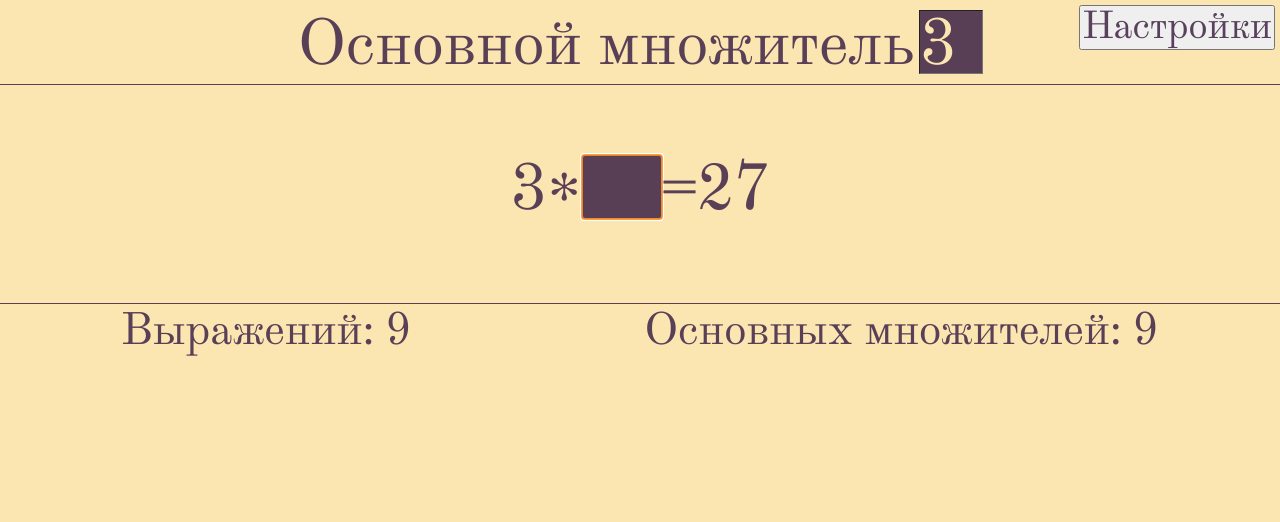
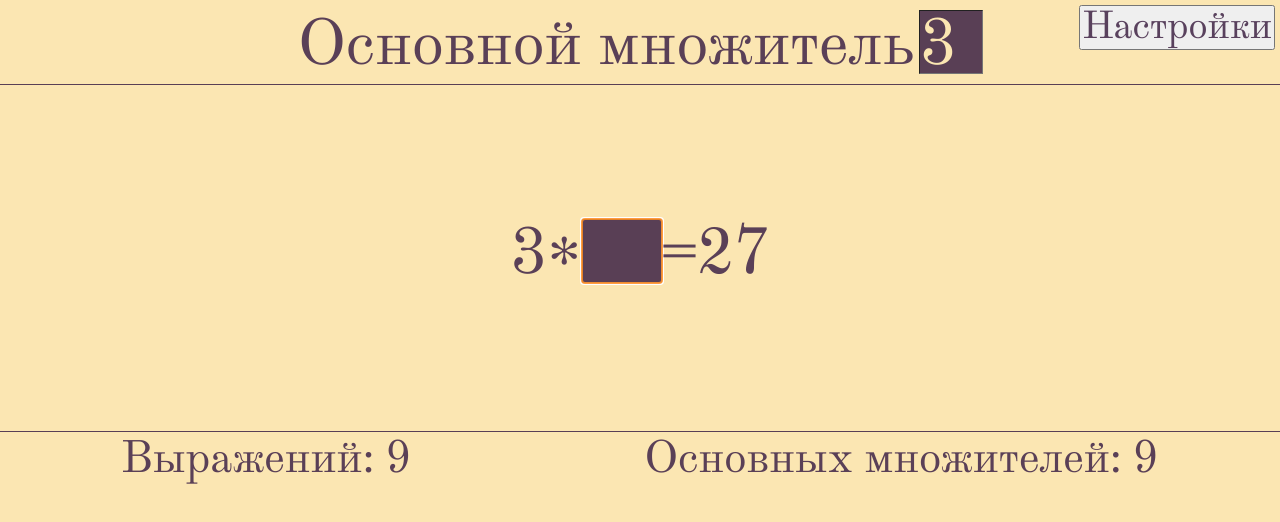
Before and after one commit to Ormadont/mt3, a React (Create React App) app: page / in a window 1280 px wide. Shown: the top 522 px of the page. Built offline with nearby package versions, Linux system fonts and the light colour scheme.

Commit message:
Fix style of Timer

```diff
--- a/src/App/App.js
+++ b/src/App/App.js
@@ -6,6 +6,7 @@ import Options from '../Options/Options';
 import Expression from '../Expression/Expression';
 import AllExpressions from '../AllExpressions/AllExpressions';
 import AddExression from '../AddExression/AddExression';
+import Timer from '../Timer/Timer';
 import { getExprs as getExpressions, getFactors } from '../stuff/modules';
 
 class App extends Component {
@@ -171,7 +172,7 @@ class App extends Component {
   }
 
   render() {
-    const timer = <span>Секунды: {this.state.seconds}</span>
+    const timer = <span>{this.state.seconds}</span>
     let addFucn = this.state.options.showAddFunc ? (
       <>
         <button onClick={this.nextEpression_handleClick}>Другое выражение</button>
@@ -192,7 +193,6 @@ class App extends Component {
 
     const sessionStatus =
       <>
-        { this.state.options.checkKnowledge ? timer : null }
         <div className={styles.sessionStatus}>
           <span>Выражений: {this.state.expressions.length}</span>
           <span>Основных множителей: {this.mainFactors.length + 1}</span>
@@ -216,6 +216,10 @@ class App extends Component {
 
         {/* header */}
         <header className={styles.center}>
+          <Timer
+            checkKnowledge = {this.state.options.checkKnowledge}
+            timer = {timer}
+          />
           <label>Основной множитель</label>
           <input value={this.state.mainFactor} onChange={this.changeMainFactor_handleChange} type="number"></input>
           <Options
@@ -237,6 +241,8 @@ class App extends Component {
             checkAnswer={this.checkAnswer_handleKeyUp}
             changeAnswer={this.changeAnswer_handleChange}
             checkKnowledgeIsEnd={this.state.checkKnowledgeIsEnd}
+            checkKnowledge={this.state.options.checkKnowledge}
+            seconds={this.state.seconds}
           />
         </section>
 
--- a/src/Expression/Expression.js
+++ b/src/Expression/Expression.js
@@ -29,9 +29,38 @@ const expression = props => {
         default:
             break;
     }
-    let style = props.receivedRightAnswer ? styles.rightExpression : null;
+    let style = props.receivedRightAnswer ? styles.rightExpression : '';
+    if (props.checkKnowledge) {
+        style += styles.cusBorder + ' ';
+        switch (props.seconds) {
+            case 9:
+            case 8:
+                style += styles.sec_5 + ' ';
+                break;
+            case 7:
+            case 6:
+                style += styles.sec_4 + ' ';
+                break;
+            case 5:
+            case 4:
+                style += styles.sec_3 + ' ';
+                break;
+            case 3:
+            case 2:
+                style += styles.sec_2 + ' ';
+                break;
+            case 1:
+            case 0:
+                style += styles.sec_1 + ' ';
+                break;
+            default:
+                break;
+        }
+    }
+    console.log('style = ', style);
+
     return (
-        <div className={style}>
+        <div className={style + ' ' + styles.expression}>
             {factor1}
             <Signs chars='*' />
             {factor2}
--- a/src/Expression/Expression.module.css
+++ b/src/Expression/Expression.module.css
@@ -2,6 +2,44 @@
     width: 100%;
     animation-name: smallBigSmall;
     animation-duration: 1s;
+}
+.cusBorder {
+    border-left-style: solid;
+    border-right-style: solid;
+    border-left-color:  rgba(0, 0, 0, 0.02);
+    border-right-color:  rgba(0, 0, 0, 0.02);
+    border-left-width: 0.5em;
+    border-right-width: 0.5em;
+}
+
+.expression {
+    padding-top: 2em;
+    padding-bottom: 2em;
+}
+
+.sec_1 {
+    border-left-color:  rgba(255, 0, 0, 0.8);
+    border-right-color: rgba(255, 0, 0, 0.8);
+}
+
+.sec_2 {
+    border-left-color: rgba(255, 109, 109, 0.6);
+    border-right-color: rgba(255, 109, 109, 0.6);
+}
+
+.sec_3 {
+    border-left-color: rgba(200, 109, 255, 0.4);
+    border-right-color: rgba(200, 109, 255, 0.4);
+}
+
+.sec_4 {
+    border-left-color: rgba(160, 109, 255, 0.2);
+    border-right-color: rgba(160, 109, 255, 0.2);
+}
+
+.sec_5 {
+    border-left-color:  rgba(120, 109, 255, 0.1);
+    border-right-color: rgba(120, 109, 255, 0.1);
 }
 
 @keyframes smallBigSmall {
--- /dev/null
+++ b/src/Timer/Timer.js
@@ -0,0 +1,10 @@
+import React from 'react';
+import styles from './Timer.module.css'
+
+const timer = props => {
+    return <div className = {styles.timer}>
+        { props.checkKnowledge ? props.timer : null }
+    </div>
+}
+
+export default timer;
--- /dev/null
+++ b/src/Timer/Timer.module.css
@@ -0,0 +1,6 @@
+.timer {
+    position: absolute;
+    left: 5px;
+    top: 5px;
+    font-size: 2.5vw;
+}
--- a/src/index.css
+++ b/src/index.css
@@ -26,12 +26,10 @@ header, footer, section {
 
 header {
   border-bottom: 1px solid;
-  margin-bottom: 1em;
 }
 
 footer {
   border-top: 1px solid;
-  margin-top: 1em;
   padding-top: 5px;
 }
 
```
